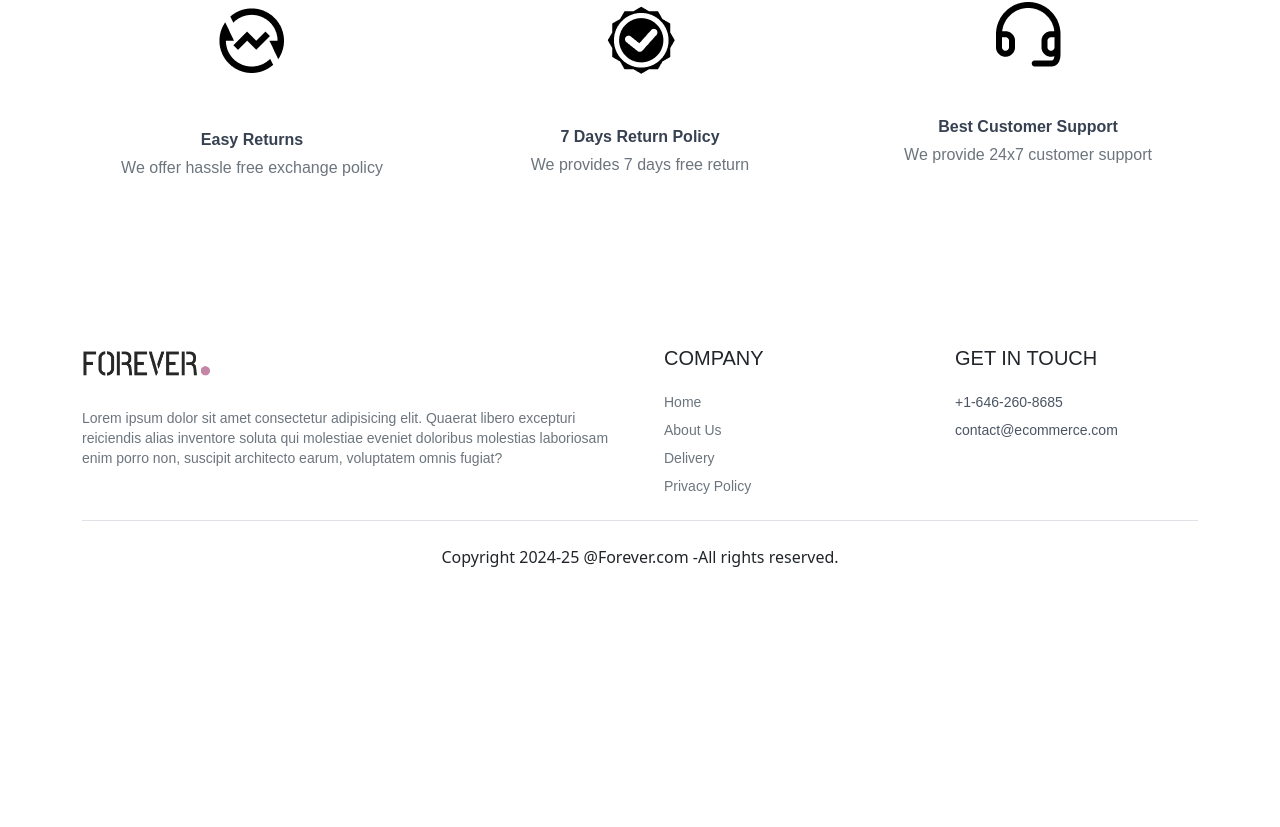
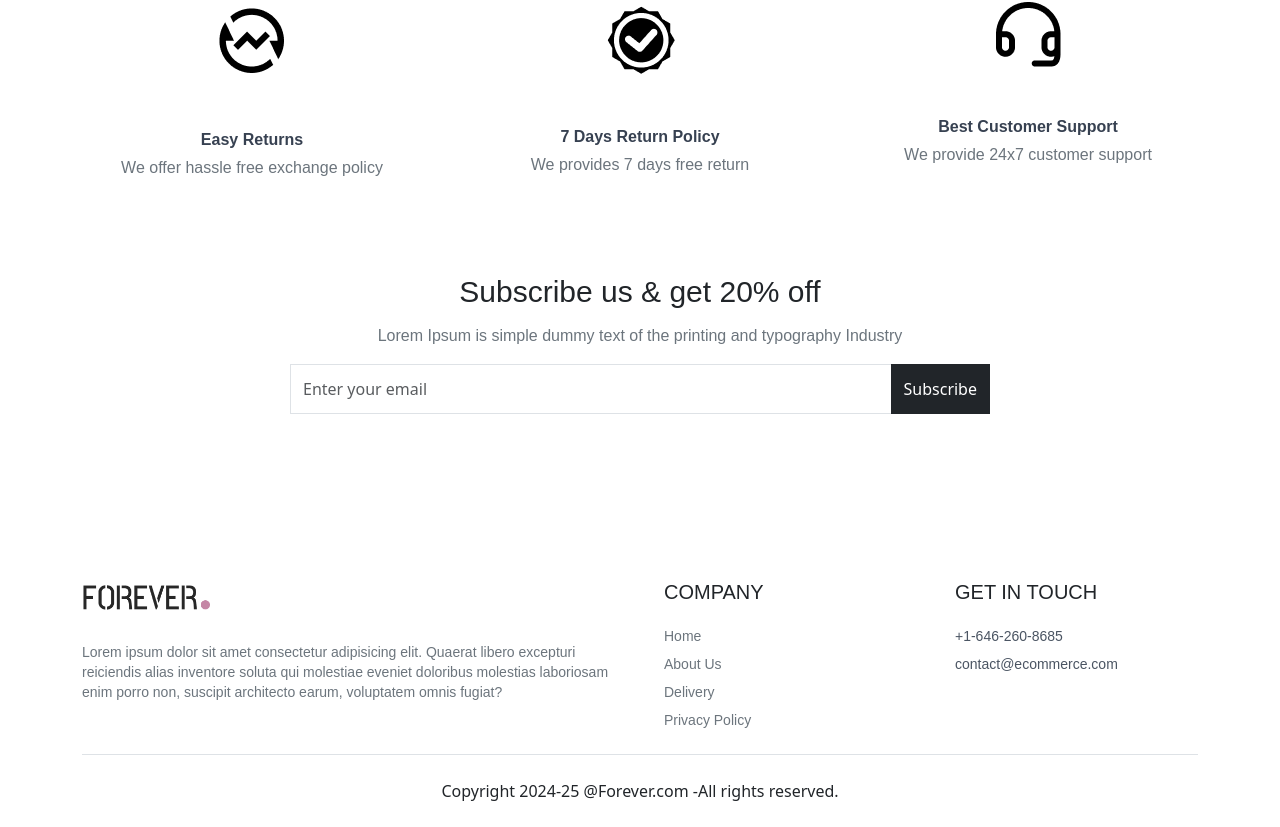
Before and after one commit to junaidfaizee/e-commerce, a React (Vite) app: page /contact in a window 1280 px wide. Shown: the part 1713-2540 px from the top of the page. Before the commit the page ends 2306 px from the top, so only its background shows below. Built offline with nearby package versions, Linux system fonts and the light colour scheme.

Commit message:
add FeedBack

```diff
--- a/src/App.jsx
+++ b/src/App.jsx
@@ -1,13 +1,14 @@
 import { BrowserRouter, Routes, Route } from "react-router-dom";
 import Navbar from "./components/Navbar";
-import Home from "./pages/Home";
-import Collection from "./pages/Collection";
+import Home from "./pages/home";
+import Collection from "./pages/collection";
 import About from "./pages/About";
 import Contact from "./pages/Contact";
 import LatestCollection from "./components/LatestCollection";
 import BestSeller from "./components/BestSeller";
 import OurPolicy from "./components/OurPolicy";
 import Footer from "./components/Footer";
+import FeedBack from "./components/FeedBack";
 
 function App(){
     return(
@@ -18,7 +19,7 @@ function App(){
                     element={<Home/>}>
                 </Route>
 
-                <Route path="/collection"
+                <Route path="/ollection"
                     element={<Collection/>}>
                 </Route>
 
@@ -33,6 +34,7 @@ function App(){
             <LatestCollection/>
             <BestSeller/>
             <OurPolicy/>
+            <FeedBack/>
             <Footer/>
         </BrowserRouter>
     );
--- /dev/null
+++ b/src/components/FeedBack.jsx
@@ -0,0 +1,22 @@
+import React from 'react'
+
+function FeedBack() {
+  return (
+    <section className="container py-5 text-center">
+
+            <h3 className=" fw-medium text-dark mb-2" style={{ fontWeight: 500, fontSize: "30px", fontFamily:"Outfit, sans-serif",color:"rgb(31,41,55)",lineHeight:"32px" }}>Subscribe us & get 20% off</h3>
+            <p className="text-secondary mt-3" style={{ fontWeight: 400, fontFamily:"Outfit, sans-serif",color:"rgb(156,163,175)",lineHeight:"24px",fontSize:"16px" }}>
+                Lorem Ipsum is simple dummy text of the printing and typography Industry
+            </p>
+            <form className="input-group  mx-auto"
+                style={{ maxWidth: "700px",height:"50px" }}
+            >
+                <input type="email" placeholder="Enter your email" className="form-control rounded-0" required/>
+                <button type="submit" className="btn btn-dark rounded-0">Subscribe</button>
+            </form>
+
+    </section>
+  )
+}
+
+export default FeedBack;
--- a/src/pages/about.jsx
+++ b/src/pages/about.jsx
@@ -1,6 +1,9 @@
+
+
 function About(){
     return(
-        <div className="page">
+        <div>
+
             <h1>About us</h1>
             <p>
                 welcome to Forever.we provide
```
